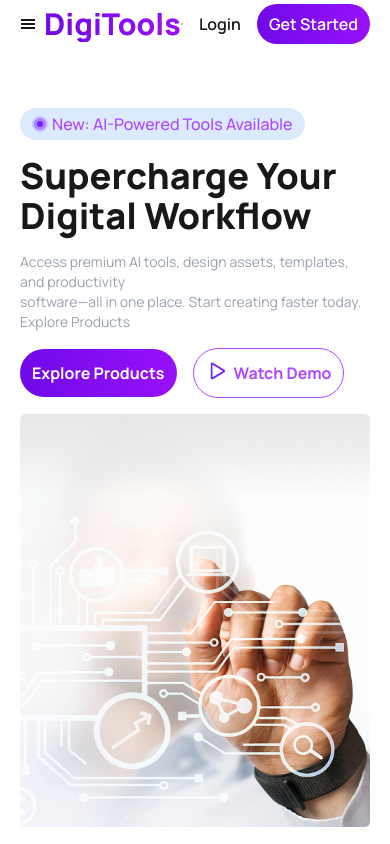
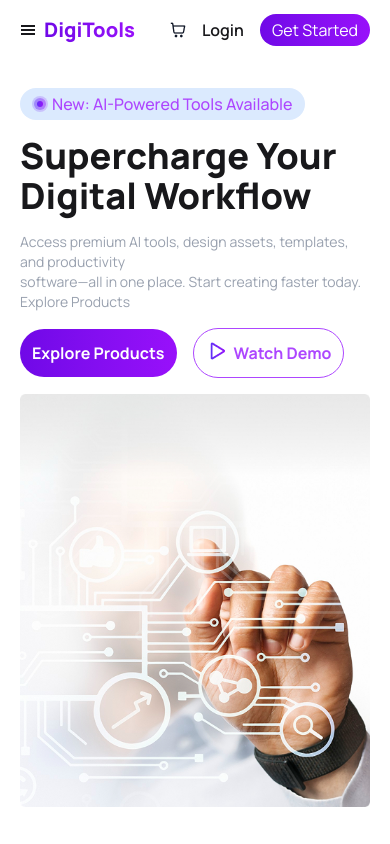
Before and after one commit to Rashedul2001/PH_B13_A06, a React (Vite) app: page / in a window 390 px wide. Shown: the top 844 px of the page. Built offline with nearby package versions, Linux system fonts and the light colour scheme.

Commit message:
Change Class Name

```diff
--- a/src/App.css
+++ b/src/App.css
@@ -6,6 +6,6 @@ body {
   font-family: "Manrope", sans-serif;
 }
 
-.blue-to-purple-linear {
+.vp-gradient {
   @apply bg-linear-to-r from-violet-700 to-purple-600;
 }
--- a/src/components/Banner.jsx
+++ b/src/components/Banner.jsx
@@ -5,7 +5,7 @@ import "../App.css"
 
 const Banner = () => {
     return (
-        <div className='p-5 flex flex-col lg:flex-row container mx-auto  my-10 lg:my-16 lg:gap-8 gap-4'>
+        <div className='px-5 flex flex-col lg:flex-row container mx-auto  my-10 lg:my-16 lg:gap-8 gap-4'>
             <div className='flex-3 space-y-4 '>
                 <p className='inline-flex gap-1 rounded-full px-3 py-1 font-medium text-purple-500 bg-blue-100' >
                     <img src={circle} alt="ai" className='inline' />
@@ -16,7 +16,7 @@ const Banner = () => {
                 </p>
 
                 <div className="items-center flex gap-4">
-                    <button className='blue-to-purple-linear p-3 rounded-full text-white font-bold'>Explore Products</button>
+                    <button className='vp-gradient p-3 rounded-full text-white font-bold'>Explore Products</button>
                     <button className="inline-flex p-3 border border-purple-500 text-purple-500 rounded-full font-bold "><img src={playIcon} alt="Play" className="mr-2" /> Watch Demo</button>
                 </div>
             </div>
--- a/src/components/NavBar.jsx
+++ b/src/components/NavBar.jsx
@@ -14,14 +14,14 @@ const NavBar = () => {
 
 
     return (
-        <nav className='p-5 flex justify-between items-center h-12 container mx-auto '>
+        <nav className='pt-3 px-5 flex justify-between items-center h-12 container mx-auto '>
             <div className='flex items-center gap-2'>
                 <span onClick={() => setMobileMenuStatus(!mobileMenuStatus)}>
                     {
                         mobileMenuStatus ? <GiHamburgerMenu className="lg:hidden" /> : <IoMdClose className='lg:hidden' />
                     }
                 </span>
-                <a className="font-extrabold  cursor-pointer text-3xl blue-to-purple-linear bg-clip-text text-transparent">DigiTools</a>
+                <a className="font-extrabold  cursor-pointer text-xl sm:text-3xl vp-gradient bg-clip-text text-transparent">DigiTools</a>
                 <ul className={` absolute duration-1000 lg:hidden  ${mobileMenuStatus ? " -top-40" : "top-12"} `}>
                     <li><a>Products</a></li>
                     <li><a>Features</a></li>
@@ -42,7 +42,7 @@ const NavBar = () => {
             <div className='space-x-4 flex items-center'>
                 <a className=''><img src={cartIcon} alt="shopping cart" /></a>
                 <a className='font-semibold'>Login</a>
-                <button className="blue-to-purple-linear py-2 px-3  rounded-full font-semibold whitespace-nowrap text-white cursor-pointer" >Get Started</button>
+                <button className="vp-gradient py-1 sm:py-2 px-3  rounded-full sm:font-semibold whitespace-nowrap text-white cursor-pointer" >Get Started</button>
             </div>
 
         </nav>
```
